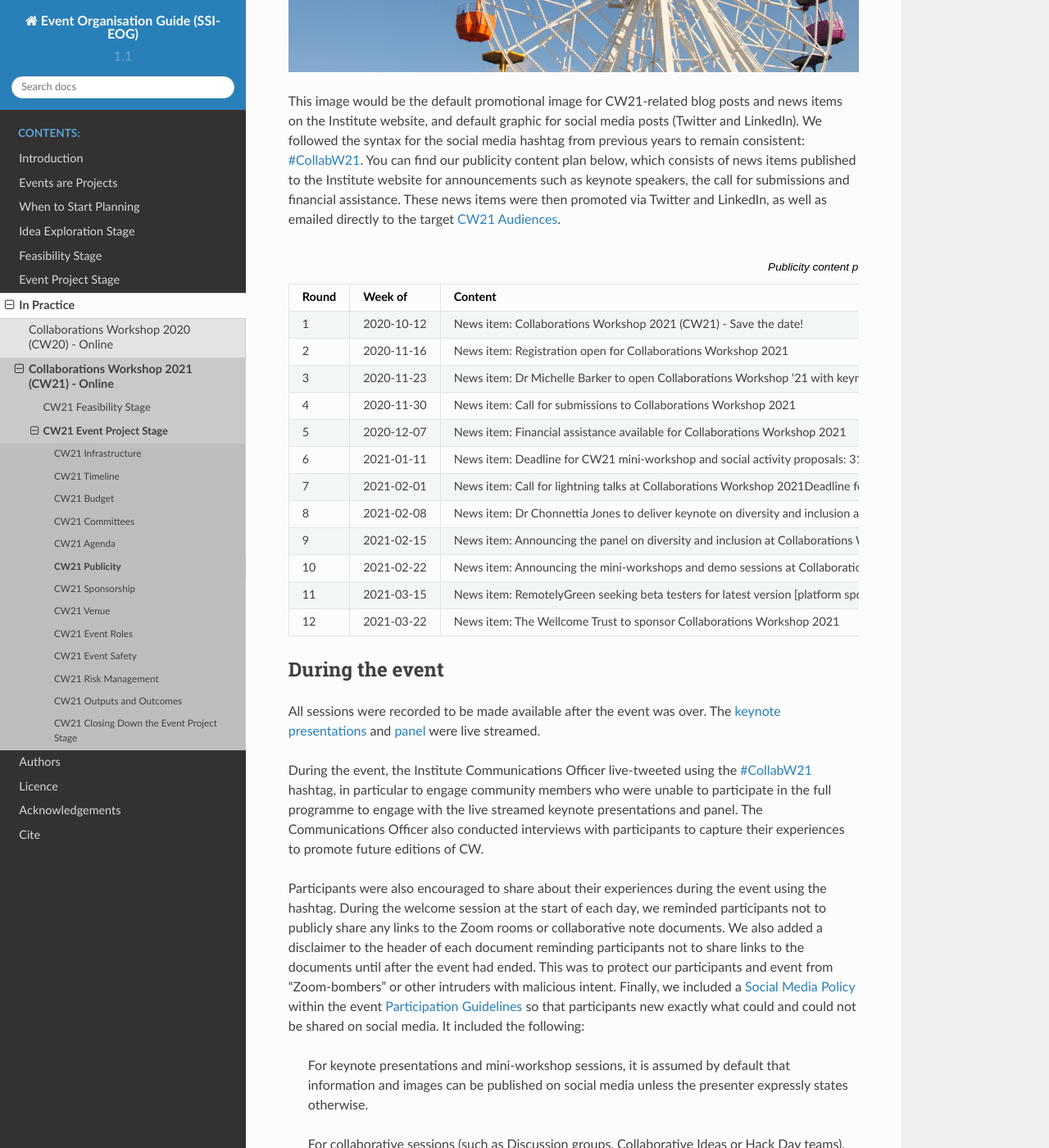
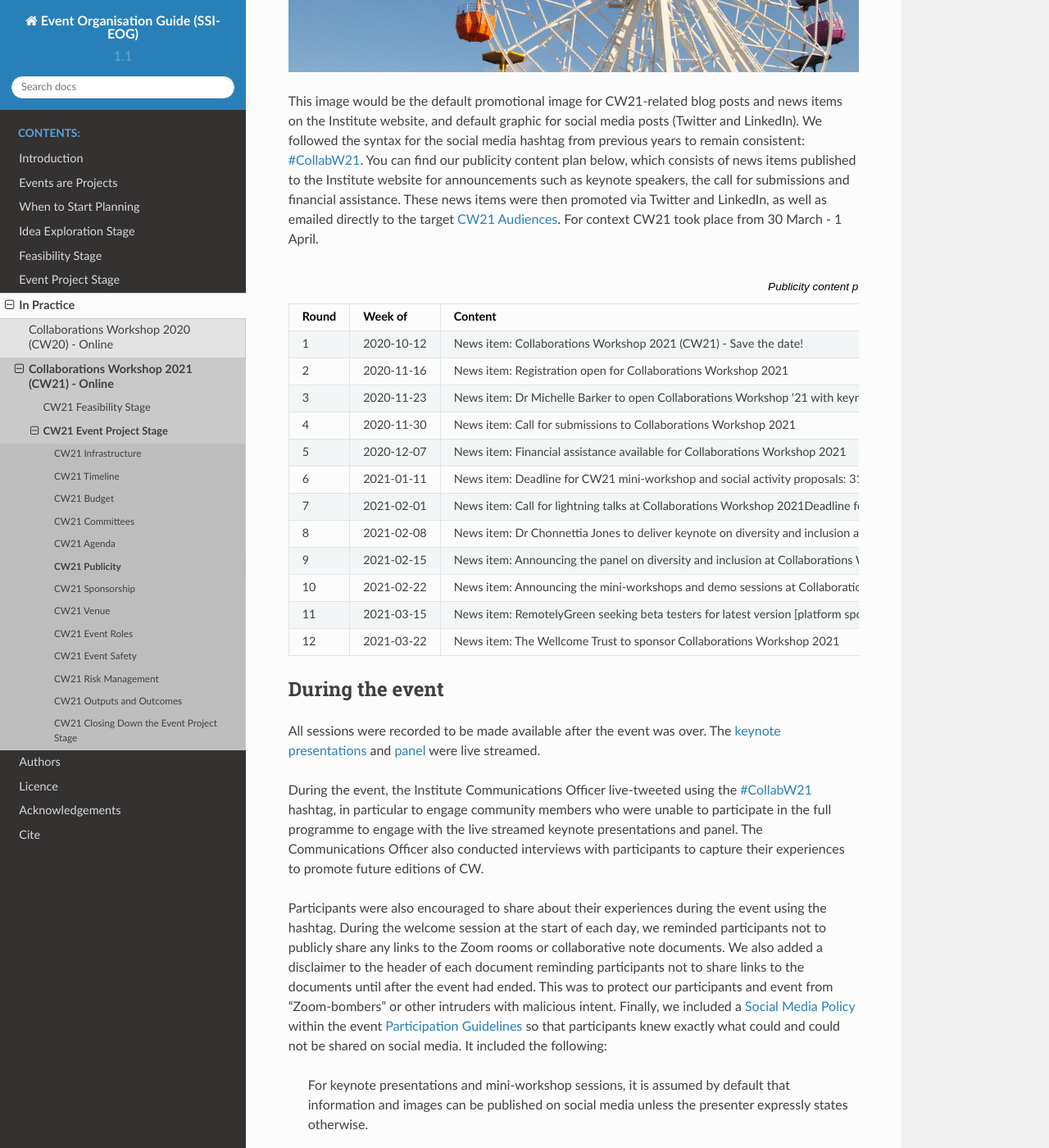
Before and after one commit to softwaresaved/event-organisation-guide, a Sphinx documentation site: the page built from docs/eog/eog-in-practice/cw21/event-project-stage/eps-publicity.rst, in a window 1280 px wide and 1400 px high, scrolled down 690 px. Shown: the whole window at 82% size. Built offline with Sphinx 7.4.7 and the Read the Docs theme 2.0.0, drawn with Linux system fonts in a browser that asks for light colours.

Commit message:
Update eps-publicity.rst

```diff
--- a/docs/eog/eog-in-practice/cw21/event-project-stage/eps-publicity.rst
+++ b/docs/eog/eog-in-practice/cw21/event-project-stage/eps-publicity.rst
@@ -17,7 +17,7 @@ To promote the event we selected a freely-usable image of a fairground from `Uns
 This image would be the default promotional image for CW21-related blog posts and news items on the Institute website, and default graphic for social media posts (Twitter and LinkedIn).
 We followed the syntax for the social media hashtag from previous years to remain consistent: `#CollabW21 <https://twitter.com/hashtag/CollabW21>`_.
 You can find our publicity content plan below, which consists of news items published to the Institute website for announcements such as keynote speakers, the call for submissions and financial assistance.
-These news items were then promoted via Twitter and LinkedIn, as well as emailed directly to the target :ref:`CW21 Audiences <cw21-fs-audience>`.
+These news items were then promoted via Twitter and LinkedIn, as well as emailed directly to the target :ref:`CW21 Audiences <cw21-fs-audience>`. For context CW21 took place from 30 March - 1 April.
 
 
 .. csv-table:: Publicity content plan
@@ -51,7 +51,7 @@ Participants were also encouraged to share about their experiences during the ev
 During the welcome session at the start of each day, we reminded participants not to publicly share any links to the Zoom rooms or collaborative note documents.
 We also added a disclaimer to the header of each document reminding participants not to share links to the documents until after the event had ended.
 This was to protect our participants and event from "Zoom-bombers" or other intruders with malicious intent.
-Finally, we included a `Social Media Policy <https://software.ac.uk/cw21/participation-guidelines#social-media-policy>`_ within the event `Participation Guidelines <https://software.ac.uk/cw21/participation-guidelines>`_ so that participants new exactly what could and could not be shared on social media.
+Finally, we included a `Social Media Policy <https://software.ac.uk/cw21/participation-guidelines#social-media-policy>`_ within the event `Participation Guidelines <https://software.ac.uk/cw21/participation-guidelines>`_ so that participants knew exactly what could and could not be shared on social media.
 It included the following:
 
    For keynote presentations and mini-workshop sessions, it is assumed by default that information and images can be published on social media unless the presenter expressly states otherwise.
```
